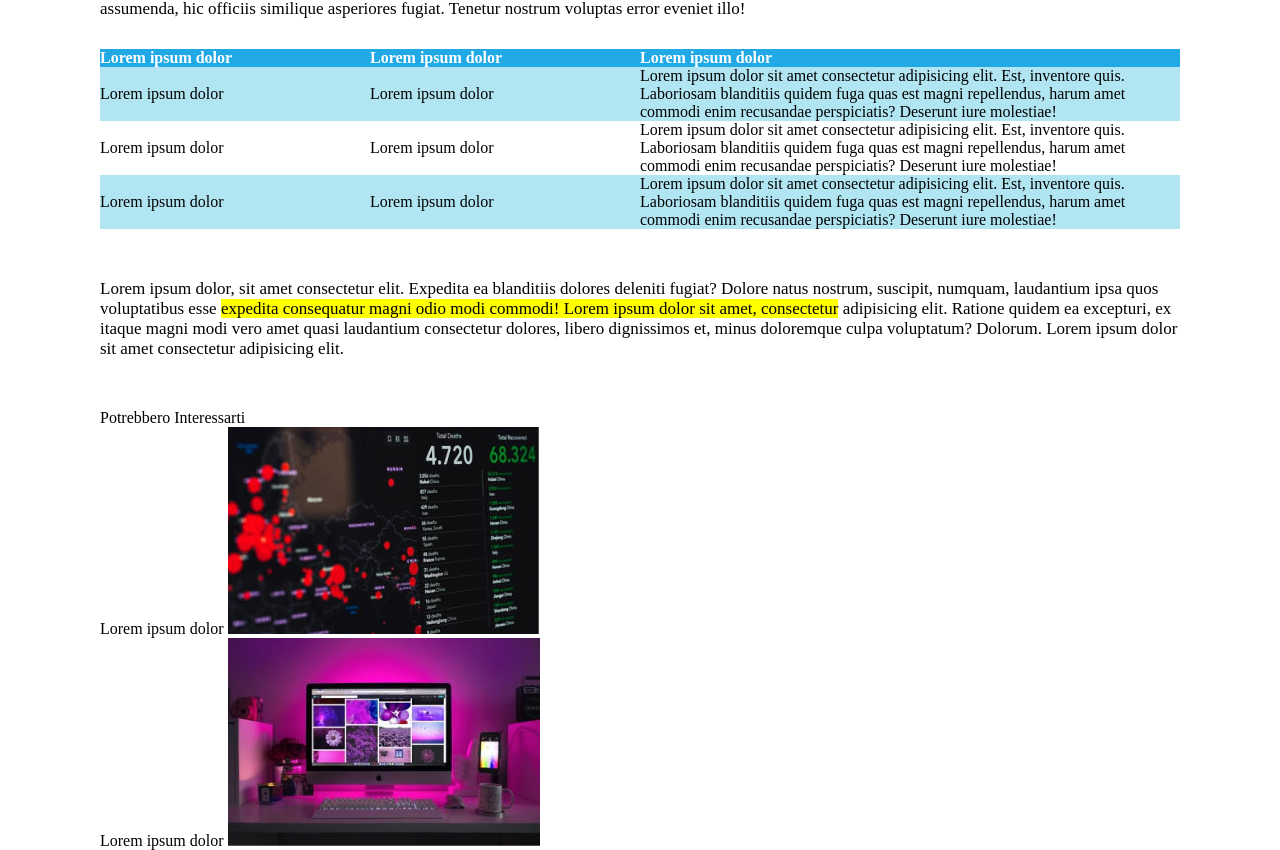
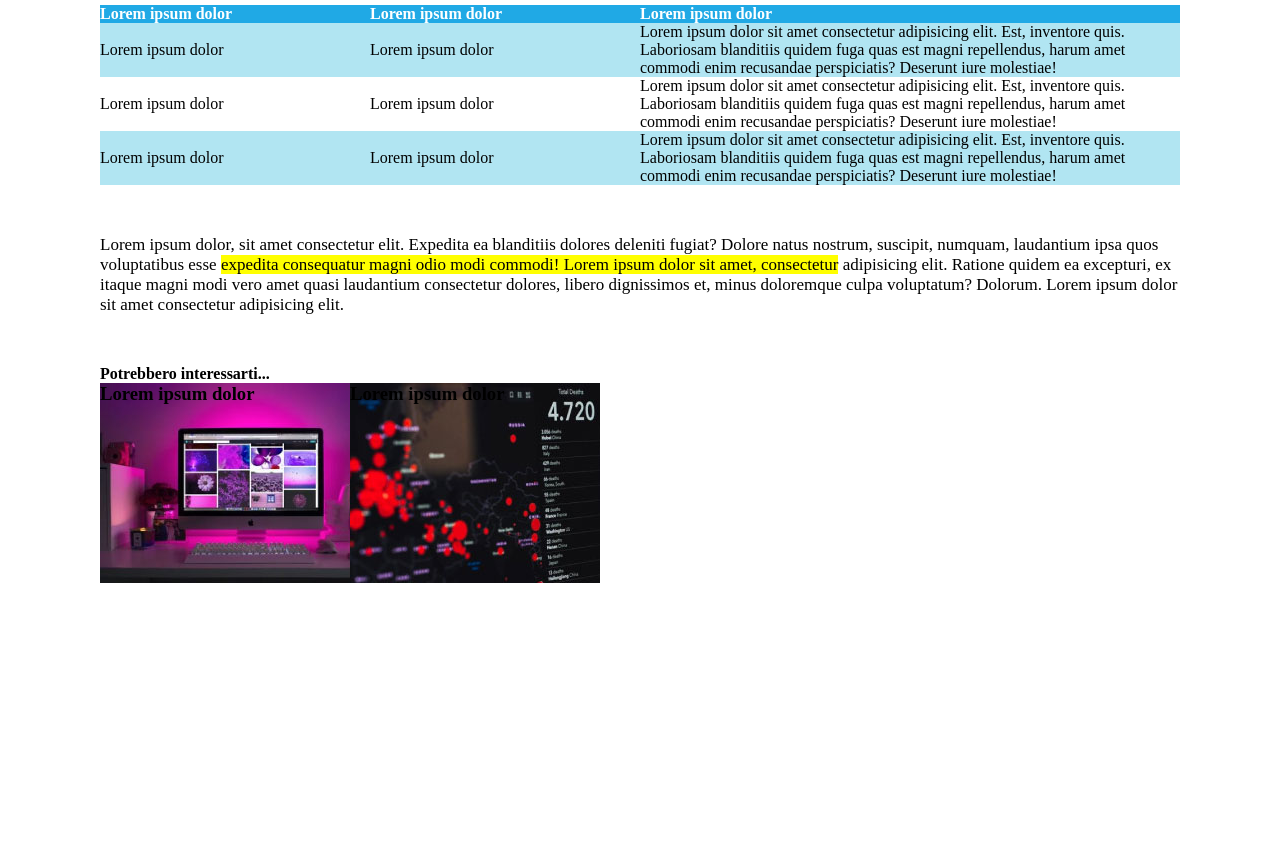
Before and after one commit to marcoregina92/html-css-booleaner, a plain HTML site: page index.html in a window 1280 px wide. Shown: the part 958-1808 px from the top of the page. After the commit the page ends 1561 px from the top, so only its background shows below. Drawn offline with Linux system fonts and the light colour scheme.

Commit message:
completo

```diff
--- a/index.html
+++ b/index.html
@@ -17,7 +17,7 @@
 
         <main>
             <div>
-                <p class="titolo-articolo">Internet deve essere al servizio del "bene pubblico": il manifesto do Tim Berners-Lee</p>
+                <h1 class="titolo-articolo">Internet deve essere al servizio del "bene pubblico": il manifesto do Tim Berners-Leev</h1>
                 <span class="sottotitolo"> Scritto da <a href=""> Marco Regina </a> </span>
             </div>
 
@@ -79,16 +79,10 @@
         </main>
 
         <footer>
-            <span>Potrebbero Interessarti</span>
-            <div>
-                <span>Lorem ipsum dolor</span>
-                <img src="./img/graph.jpg" alt="monitor">
-            </div>
-            <div>
-                <span>Lorem ipsum dolor</span>
-                <img src="./img/monitor.jpg" alt="grafico">
-            </div>
+            <h4>Potrebbero interessarti...</h4>
 
+            <div class="immaginiFooter" id="primaFooter"><h3>Lorem ipsum dolor</h3></div>
+            <div class="immaginiFooter" id="secondaFooter"><h3>Lorem ipsum dolor</h3></div>
         </footer>
     </div>
 </body>
--- a/style.css
+++ b/style.css
@@ -71,6 +71,7 @@ p{
 ul {
     font-size: 17px;
     margin-bottom: 30px;
+    margin: 16px;
 }
 
  table{
@@ -94,3 +95,18 @@ ul {
  .colore-celle{
     background-color: #b1e5f2;
  }
+
+ .immaginiFooter{
+    margin-bottom: 20px;
+    width: 250px;
+    height: 200px;
+    float: left;
+
+}
+#primaFooter{
+    background-image: url(./img/monitor.jpg);
+}
+
+#secondaFooter{
+    background-image: url(./img/graph.jpg);
+}
```
